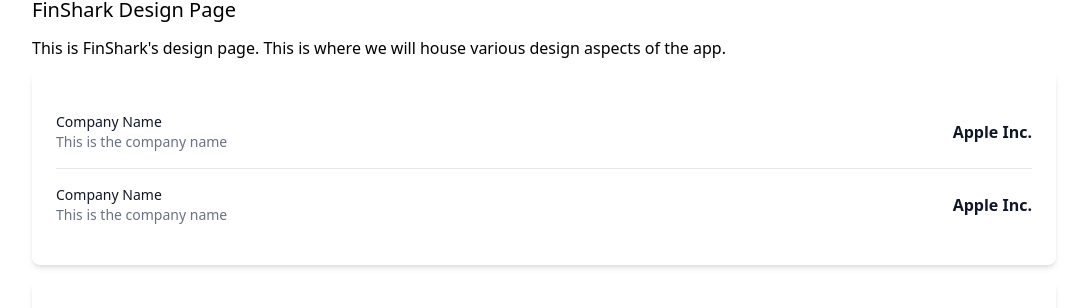
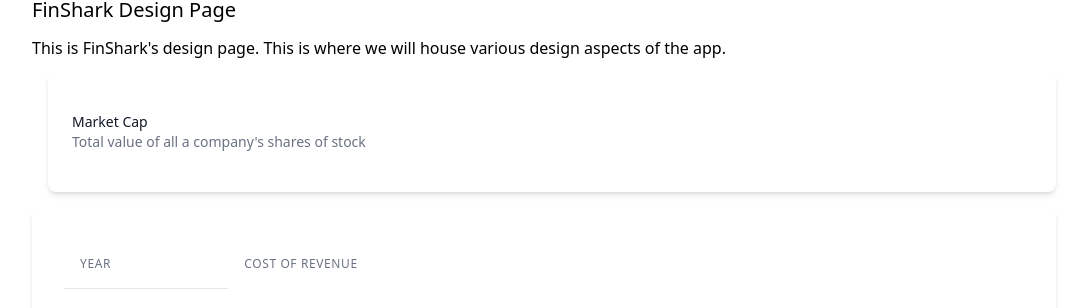
Before and after one commit to rorisangputu/Finance-App-Csharp, a React app in the folder frontend/: page /design-guide in a window 1280 px wide. Shown: the part 352-660 px from the top of the page, without its empty margins (96-1183 px from the left). Built offline with nearby package versions, Linux system fonts and the light colour scheme; no server answers; the HTML template or start-up script is replaced by a standard one.

Commit message:
refactor: simplify RatioList component by removing hardcoded data and improving props structure

```diff
--- a/frontend/src/Components/RatioList/RatioList.tsx
+++ b/frontend/src/Components/RatioList/RatioList.tsx
@@ -1,25 +1,12 @@
-import { TestDataCompany } from '../Table/TestData'
+/* eslint-disable @typescript-eslint/no-explicit-any */
 
-const data = TestDataCompany[0];
+type Props ={
+    config: any;
+    data: any
+}
 
-type Comapny = typeof data;
-
-const config= [
-    {
-        label: "Company Name",
-        render: (company: Comapny) => company.companyName,
-        subTitle: "This is the company name"
-    },
-    {
-        label: "Company Name",
-        render: (company: Comapny) => company.companyName,
-        subTitle: "This is the company name"
-    },
-]
-
-
-const RatioList = () => {
-    const renderedRows = config.map(row => {
+const RatioList = ({config, data}: Props) => {
+    const renderedRows = config.map((row: any) => {
         return (
             <li className='py-3 sm:py-4'>
                 <div className='flex items-center space-x-4'>
@@ -39,7 +26,7 @@
         );
     });
   return (
-    <div className='bg-white shadow-md rounded-lg mb-4 p-4 sm:p-6 h-full'>
+    <div className='bg-white shadow-md rounded-lg ml-4 mb-4 p-4 sm:p-6 h-full'>
         <ul className='divide-y divide-gray-200'>
             {renderedRows}
         </ul>
```
